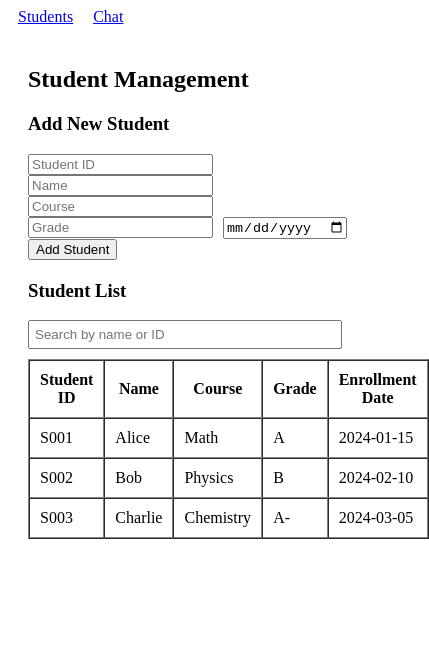
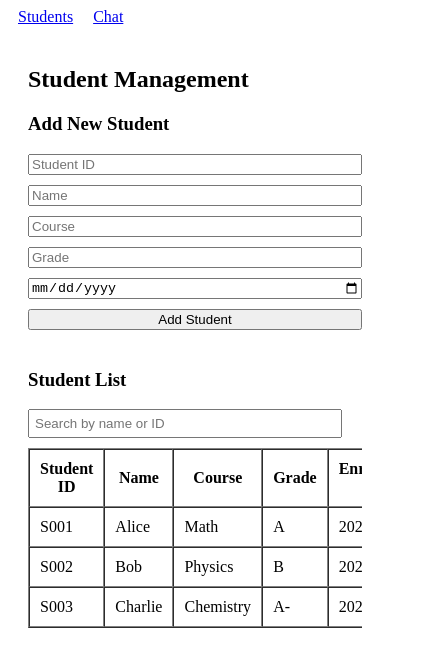
Before and after one commit to nupurad/student-management-platform, a React (Create React App) app: page /students in a window 390 px wide. Shown: the top 666 px of the page, 429 px wide, since content can reach past the window. Built offline with nearby package versions, Linux system fonts and the light colour scheme.

Commit message:
Responsive code added

```diff
--- a/src/components/ChatBox.js
+++ b/src/components/ChatBox.js
@@ -30,16 +30,38 @@ export default function ChatBox({ thread, setThreads, threads }) {
     };
 
     return (
-      <div style={{ width: '70%', padding: '10px' }}>
+            <div
+              style={{
+                width: window.innerWidth < 768 ? '100%' : '70%',
+                padding: '10px'
+              }}
+            >
               <h3>Chat with {thread.name}</h3>
-        <div style={{ height: '300px', overflowY: 'auto', marginBottom: '10px', border: '1px solid lightgray', padding: '10px' }}>
+
+              <div
+                style={{
+                  height: '300px',
+                  overflowY: 'auto',
+                  marginBottom: '10px',
+                  border: '1px solid lightgray',
+                  padding: '10px'
+                }}
+              >
                 {thread.messages.map((msg, index) => (
-            <div key={index} style={{ textAlign: msg.sender === 'advisor' ? 'right' : 'left', marginBottom: '10px' }}>
+                  <div
+                    key={index}
+                    style={{
+                      textAlign: msg.sender === 'advisor' ? 'right' : 'left',
+                      marginBottom: '10px'
+                    }}
+                  >
                     <span>{msg.text}</span>
                   </div>
                 ))}
               </div>
 
+              {/* Wrap input and button together */}
+              <div style={{ marginTop: '10px' }}>
                 <input
                   type="text"
                   placeholder="Type your message..."
@@ -49,5 +71,8 @@ export default function ChatBox({ thread, setThreads, threads }) {
                 />
                 <button onClick={handleSend}>Send</button>
               </div>
+
+            </div>
+
     );
 }
--- a/src/components/ChatThreads.js
+++ b/src/components/ChatThreads.js
@@ -1,16 +1,27 @@
 export default function ChatThreads({ threads, setCurrentThreadId }) {
     return (
-      <div style={{ width: '30%', borderRight: '1px solid gray', padding: '10px' }}>
+        <div
+        style={{
+          width: window.innerWidth < 768 ? '100%' : '30%',
+          borderRight: window.innerWidth < 768 ? 'none' : '1px solid gray',
+          padding: '10px'
+        }}
+      >
         <h3>Threads</h3>
         {threads.length === 0 ? (
           <p>No chats available.</p>
         ) : (
           threads.map(thread => (
-            <div key={thread.id} onClick={() => setCurrentThreadId(thread.id)} style={{ cursor: 'pointer', marginBottom: '10px' }}>
+            <div
+              key={thread.id}
+              onClick={() => setCurrentThreadId(thread.id)}
+              style={{ cursor: 'pointer', marginBottom: '10px' }}
+            >
               {thread.name}
             </div>
           ))
         )}
       </div>
+
     );
   }
--- a/src/components/StudentForm.js
+++ b/src/components/StudentForm.js
@@ -1,6 +1,6 @@
 import { useState } from 'react';
 
-export default function StudentForm({ setStudents }) {
+export default function AddStudentForm({ setStudents }) {
   const [formData, setFormData] = useState({
     id: '',
     name: '',
@@ -41,7 +41,6 @@ export default function StudentForm({ setStudents }) {
       enrollmentDate: '',
     });
 
-    // Clear success message after few seconds (optional)
     setTimeout(() => setMessage(''), 3000);
   };
 
@@ -51,14 +50,23 @@ export default function StudentForm({ setStudents }) {
 
       {message && <p>{message}</p>}
 
-      <form onSubmit={handleSubmit}>
+      {/* --- HERE --- */}
+      <form
+        onSubmit={handleSubmit}
+        style={{
+          display: 'flex',
+          flexWrap: 'wrap',
+          gap: '10px',
+          marginBottom: '20px'
+        }}
+      >
         <input
           type="text"
           name="id"
           placeholder="Student ID"
           value={formData.id}
           onChange={handleChange}
-          style={{ marginRight: '10px' }}
+          style={{ flex: '1 1 200px', minWidth: '150px' }}
         />
         <input
           type="text"
@@ -66,7 +74,7 @@ export default function StudentForm({ setStudents }) {
           placeholder="Name"
           value={formData.name}
           onChange={handleChange}
-          style={{ marginRight: '10px' }}
+          style={{ flex: '1 1 200px', minWidth: '150px' }}
         />
         <input
           type="text"
@@ -74,7 +82,7 @@ export default function StudentForm({ setStudents }) {
           placeholder="Course"
           value={formData.course}
           onChange={handleChange}
-          style={{ marginRight: '10px' }}
+          style={{ flex: '1 1 200px', minWidth: '150px' }}
         />
         <input
           type="text"
@@ -82,17 +90,20 @@ export default function StudentForm({ setStudents }) {
           placeholder="Grade"
           value={formData.grade}
           onChange={handleChange}
-          style={{ marginRight: '10px' }}
+          style={{ flex: '1 1 200px', minWidth: '150px' }}
         />
         <input
           type="date"
           name="enrollmentDate"
           value={formData.enrollmentDate}
           onChange={handleChange}
-          style={{ marginRight: '10px' }}
+          style={{ flex: '1 1 200px', minWidth: '150px' }}
         />
-        <button type="submit">Add Student</button>
+        <button type="submit" style={{ flex: '1 1 200px', minWidth: '150px' }}>
+          Add Student
+        </button>
       </form>
+      {/* --- END FORM --- */}
     </div>
   );
 }
--- a/src/components/StudentTable.js
+++ b/src/components/StudentTable.js
@@ -29,7 +29,7 @@ export default function StudentTable({ students }) {
   );
 
   return (
-    <div style={{ marginTop: '20px' }}>
+    <div style={{ overflowX: 'auto', marginTop: '20px' }}>
   <h3>Student List</h3>
 
   {/* Search Bar */}
@@ -70,6 +70,8 @@ export default function StudentTable({ students }) {
     )}
   </tbody>
 </table>
+
 </div>
+
   );
 }
--- a/src/pages/Chat.js
+++ b/src/pages/Chat.js
@@ -5,7 +5,27 @@ import ChatBox from '../components/ChatBox';
 export default function Chat() {
   const [threads, setThreads] = useState(() => {
     const saved = localStorage.getItem('threads');
-    return saved ? JSON.parse(saved) : [];
+  if (saved) return JSON.parse(saved);
+
+  // If nothing in localStorage, create some dummy chats
+  return [
+    {
+      id: 'thread-1',
+      name: 'Alice Johnson',
+      messages: [
+        { sender: 'student', text: 'Hi, I need help with my course enrollment.', timestamp: '2025-04-26T09:00:00Z' },
+        { sender: 'advisor', text: 'Sure Alice, let me guide you.', timestamp: '2025-04-26T09:05:00Z' }
+      ]
+    },
+    {
+      id: 'thread-2',
+      name: 'Bob Smith',
+      messages: [
+        { sender: 'student', text: 'Can I change my course later?', timestamp: '2025-04-25T14:20:00Z' },
+        { sender: 'advisor', text: 'Yes, Bob. You can change within the first 2 weeks.', timestamp: '2025-04-25T14:25:00Z' }
+      ]
+    }
+  ];
   });
 
   const [currentThreadId, setCurrentThreadId] = useState(null);
@@ -17,9 +37,18 @@ export default function Chat() {
   const currentThread = threads.find(thread => thread.id === currentThreadId);
 
   return (
-    <div style={{ display: 'flex', height: '80vh', padding: '20px' }}>
-      <ChatThreads threads={threads} setCurrentThreadId={setCurrentThreadId} />
-      <ChatBox thread={currentThread} setThreads={setThreads} threads={threads} />
-    </div>
+    <div
+  style={{
+    display: 'flex',
+    flexDirection: window.innerWidth < 768 ? 'column' : 'row',
+    height: '80vh',
+    padding: '20px',
+    gap: '20px'
+  }}
+>
+  <ChatThreads threads={threads} setCurrentThreadId={setCurrentThreadId} />
+  <ChatBox thread={currentThread} setThreads={setThreads} threads={threads} />
+</div>
+
   );
 }
```
Lines whose indentation alone changed are shown as unchanged.
